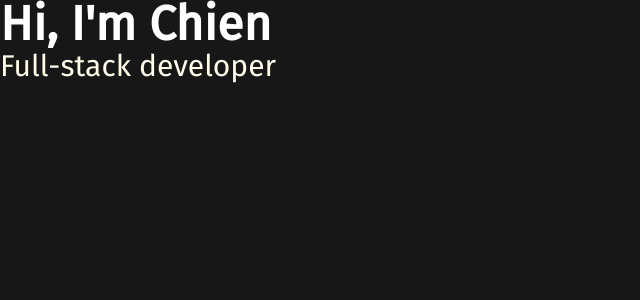
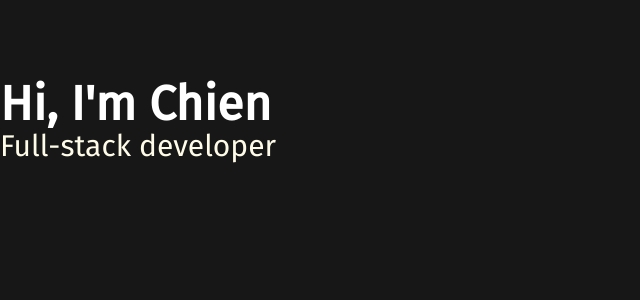
Before and after one commit to 2giosangmitom/2giosangmitom.github.io, a Next.js app: page / in a window 1280 px wide. Shown: the top 300 px of the page, without its empty margins (0-640 px from the left). Built offline with nearby package versions, Linux system fonts and the light colour scheme.

Commit message:
update layout

```diff
--- a/app/layout.tsx
+++ b/app/layout.tsx
@@ -1,5 +1,7 @@
+import React from 'react'
 import type { Metadata } from 'next'
 import { Fira_Sans } from 'next/font/google'
+import { Footer, NavBar } from '@/components'
 import './globals.css'
 
 const font = Fira_Sans({
@@ -25,7 +27,11 @@ export const metadata: Metadata = {
 export default function RootLayout({ children }: { children: React.ReactNode }) {
   return (
     <html lang="en">
-      <body className={[font.className, 'bg-dark'].join(' ')}>{children}</body>
+      <body className={[font.className, 'bg-dark'].join(' ')}>
+        <NavBar />
+        {children}
+        <Footer />
+      </body>
     </html>
   )
 }
--- a/app/page.tsx
+++ b/app/page.tsx
@@ -1,8 +1,10 @@
+import React from 'react'
+import { Intro } from '@/components'
+
 export default function Home() {
   return (
     <main>
-      <h1 className="text-white text-5xl font-bold">Hi, I&apos;m Chien</h1>
-      <h2 className="text-yellow-50 text-3xl font-medium">Full-stack developer</h2>
+      <Intro />
     </main>
   )
 }
```
